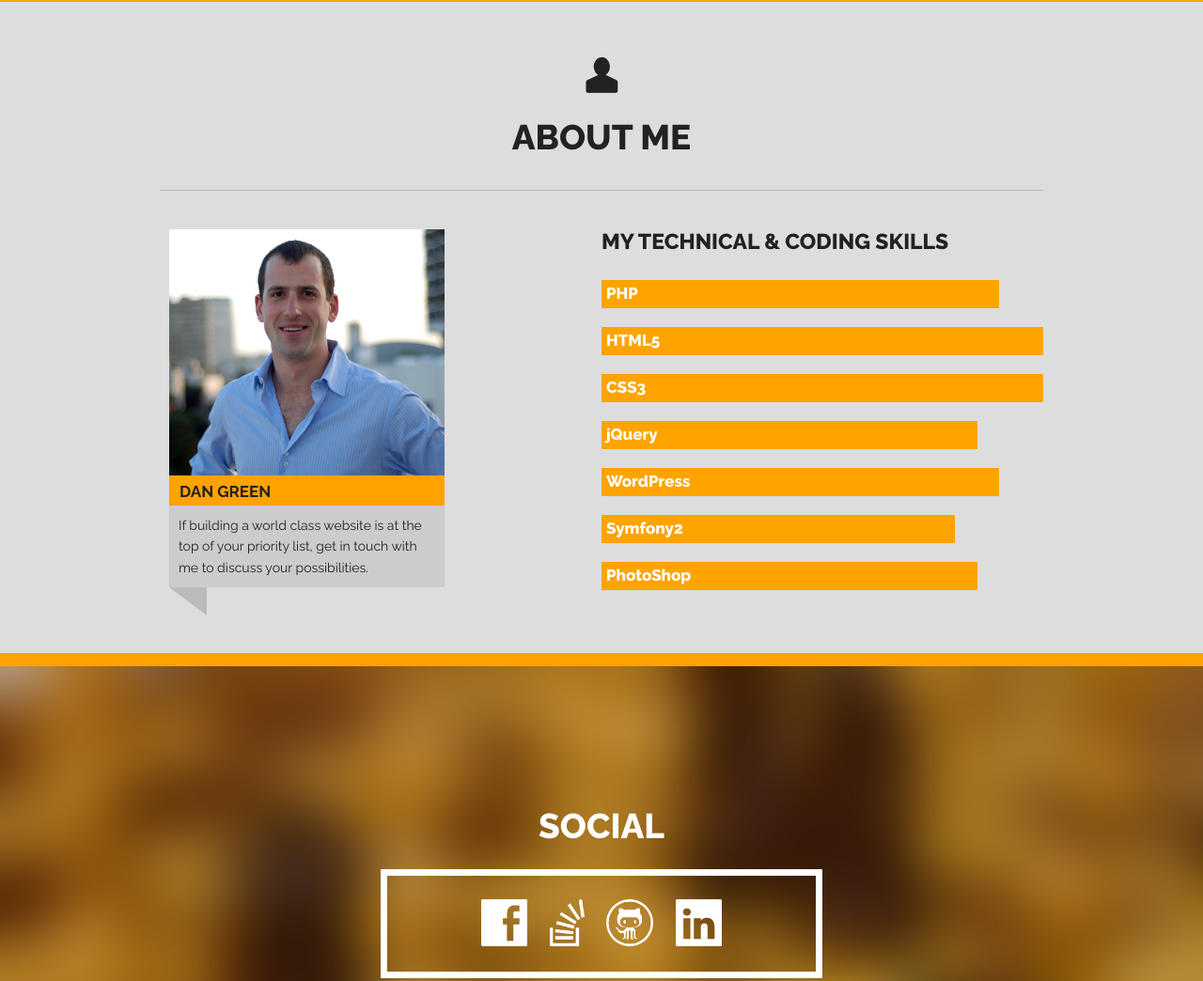
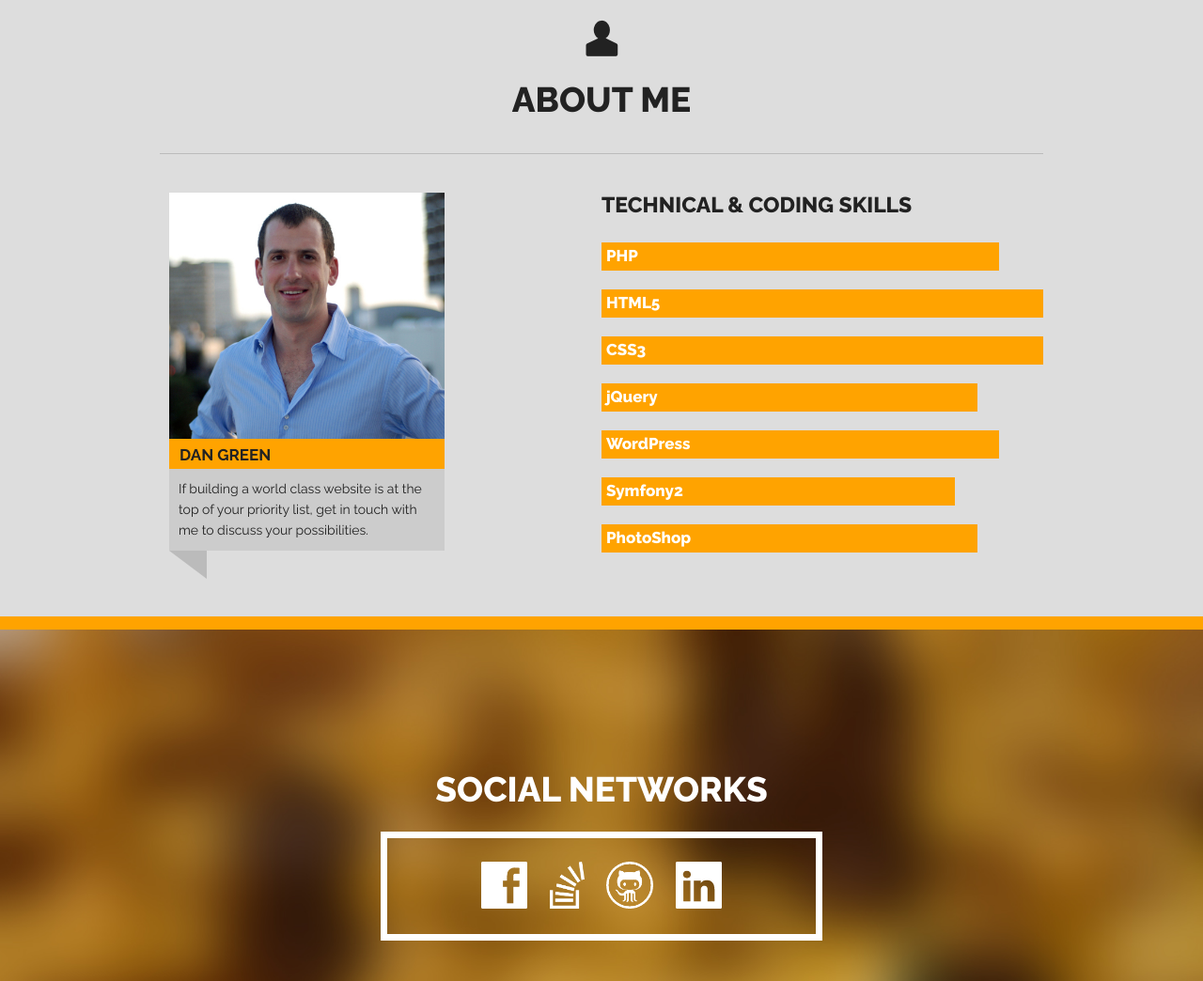
Before and after one commit to dangreenisrael/TLV-Web-Development, a plain HTML site: page index.html in a window 1280 px wide. Shown: the part 3089-4133 px from the top of the page at 94% size. Drawn offline with Linux system fonts and the light colour scheme.

Commit message:
Text Changes

```diff
--- a/index.html
+++ b/index.html
@@ -337,7 +337,6 @@
             PORTFOLIO
           </h2>
           <h4 class="text-book">
-            Some of my latest work
           </h4>
         </div>
       </div>
@@ -525,7 +524,7 @@
         <div class="skills">
           <div class="six columns" style="float:right">
             <h4 class="text-xbold" style="margin-top:0;">
-				MY TECHNICAL &AMP; CODING SKILLS
+				TECHNICAL &AMP; CODING SKILLS
 			</h4>
             <br/>
           </div>
@@ -584,7 +583,7 @@
         <div class="row">
           <div class="six columns centered text-center text-white">
             <h2 class="text-xbold text-white">
-              SOCIAL
+              SOCIAL NETWORKS
             </h2>
             <div class="thick-box">
 	            <a target="_blank" href="https://www.facebook.com/dangreenisrael">
@@ -648,7 +647,6 @@
             CONTACT
           </h2>
           <h4 class="text-book">
-            Get in touch with me today to discuss your project requirements!
           </h4>
         </div>
 
```
Also changed, not shown: 1 other file.
